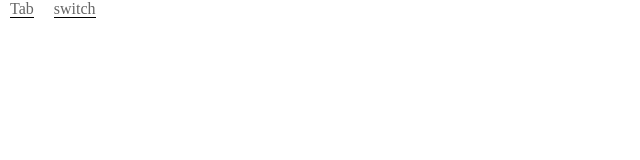
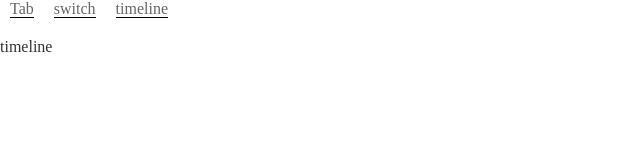
Before and after one commit to jasmineWxj/big_ui, a React (Create React App) app: page /timeline in a window 1280 px wide. Before the commit this address had no page. Shown: the top 160 px of the page, without its empty margins (0-640 px from the left). Built offline with nearby package versions, Linux system fonts and the light colour scheme.

Commit message:
feat: switch

```diff
--- /dev/null
+++ b/src/component/Timeline/index.tsx
@@ -0,0 +1,16 @@
+import React from 'react';
+import './index.scss';
+
+interface  Timeline{
+}
+
+function Timeline(props:Timeline) {
+    const {} = props
+  return (
+    <div >
+        timeline
+    </div>
+  );
+}
+
+export default Timeline;
--- /dev/null
+++ b/src/component/Timeline/main.tsx
@@ -0,0 +1,10 @@
+import React,{useState,useRef,useEffect} from 'react';
+import { Tab, Tabitem, Timeline} from '../index';
+
+function Timemain(){
+  return  <div style={{'width':'300px'}}>
+    <Timeline></Timeline>
+    </div>
+}
+
+export default Timemain
--- a/src/component/index.ts
+++ b/src/component/index.ts
@@ -3,10 +3,12 @@ import Tab from './Tab'
 import Tabitem from './Tabitem'
 import Demo from './Demo'
 import Switch from './Switch'
+import Timeline from './Timeline'
 export {
     Button,
     Demo,
     Tab,
     Tabitem,
-    Switch
+    Switch,
+    Timeline,
 }
--- a/src/index.tsx
+++ b/src/index.tsx
@@ -15,6 +15,7 @@ root.render(
       <div className={classnames('header_bar')}>
         <Link to='/'>Tab</Link>
         <Link to='/switch'>switch</Link>
+        <Link to='/timeline'>timeline</Link>
       </div>
       <RouteConfigs></RouteConfigs>
     </BrowserRouter>
--- a/src/router.tsx
+++ b/src/router.tsx
@@ -3,6 +3,7 @@ import { Route, Routes } from 'react-router-dom';
 
 import Tabmain from './component/Tab/main';
 import Switchmain from './component/Switch/main';
+import Timemain from './component/Timeline/main';
 // const Find = lazy(() => import('../page/Find'));
 const RouteConfigs = () => {
     return (
@@ -11,6 +12,7 @@ const RouteConfigs = () => {
                 <Routes>Switch
                     <Route path="/" element={<Tabmain />}></Route>
                     <Route path="/switch" element={<Switchmain />}></Route>
+                    <Route path="/timeline" element={<Timemain />}></Route>
                 </Routes>
             </Suspense>
         </div>
```
Also changed, not shown: src/component/Timeline/Timelineitem.tsx (added, +15 -0 lines), src/component/Timeline/index.scss (added), 12 other files (tests, documents, lock files or other folders).
